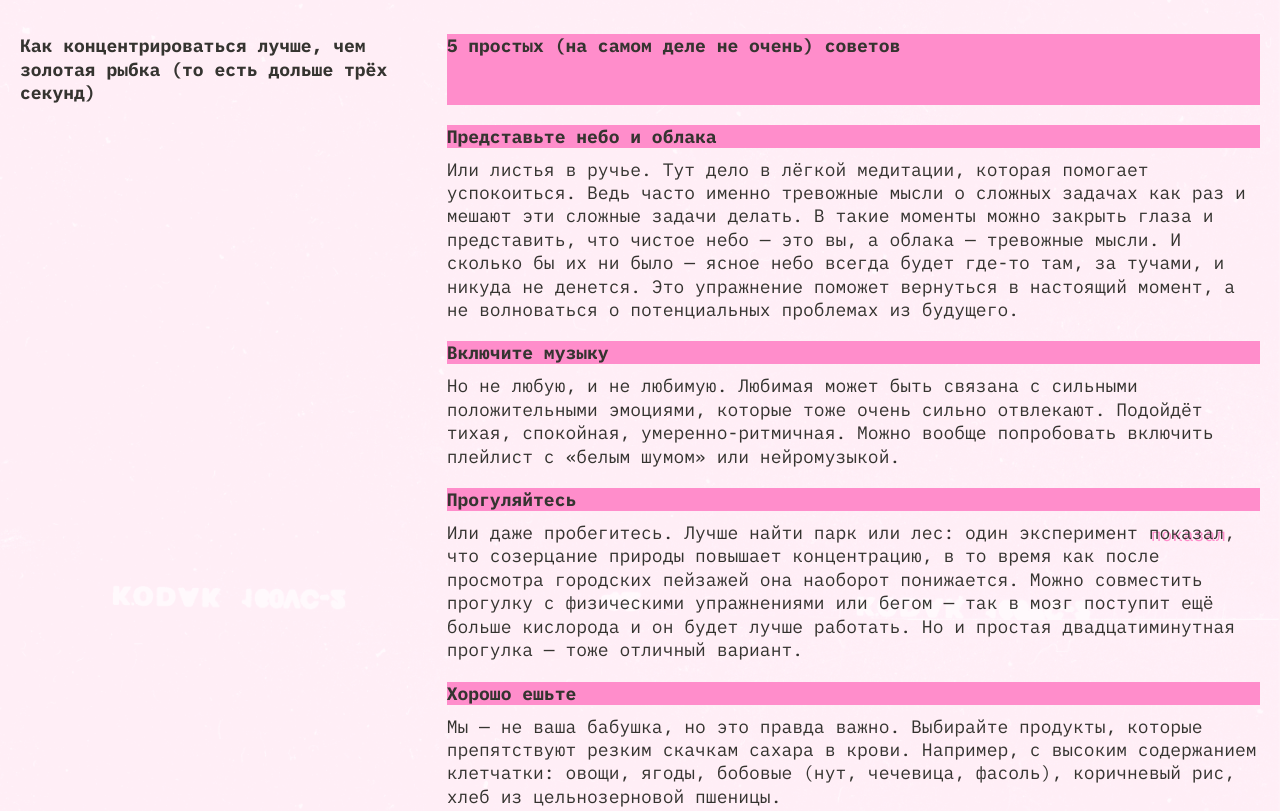
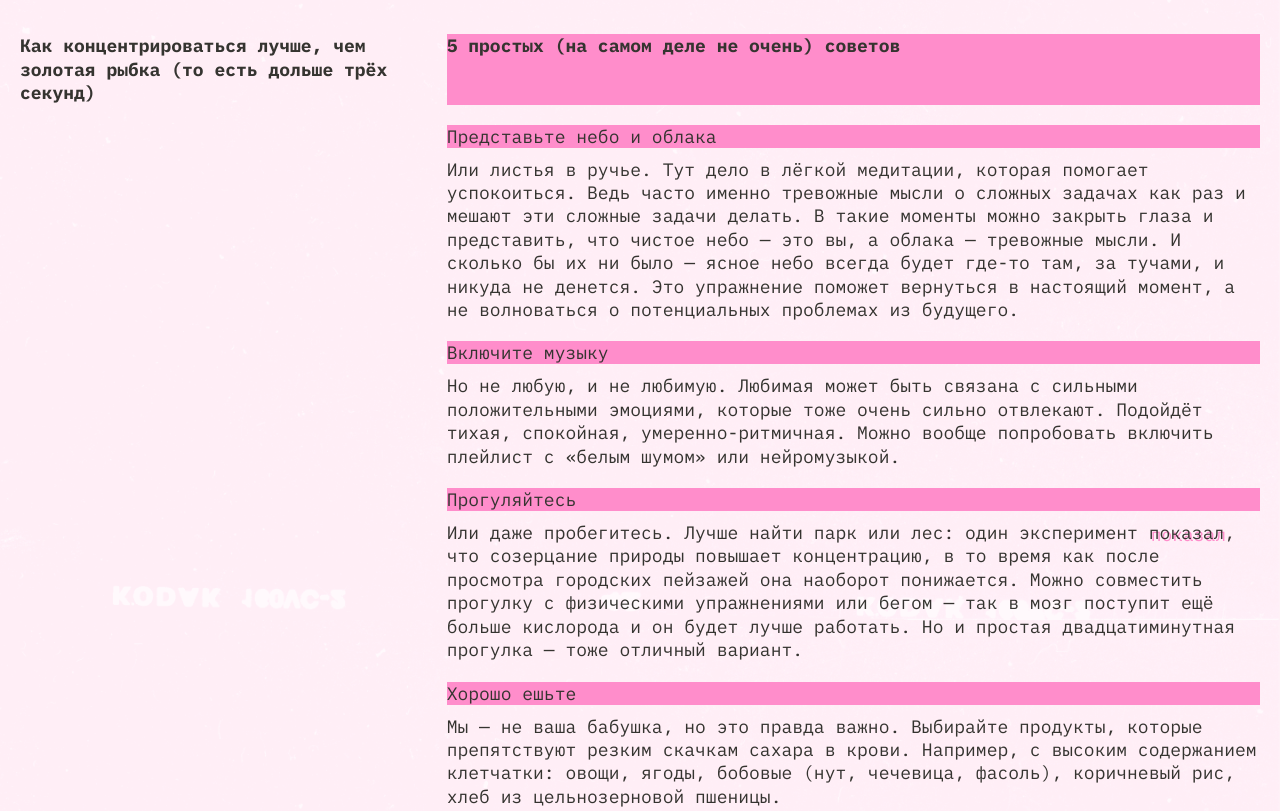
Before and after one commit to rafaelkhasanov/slozhno-sosredotochitsya-fd, a plain HTML site: page index.html in a window 1280 px wide. Shown: the part 1780-2591 px from the top of the page. Drawn offline with Linux system fonts and the light colour scheme.

Commit message:
Поправлена жирность заголовков в секции рекомендаций

```diff
--- a/styles/style.css
+++ b/styles/style.css
@@ -176,6 +176,10 @@
 
 .card-text-link:focus-visible, .card-text-link:focus{
   outline: 1px solid var(--pink);
+}
+
+.recommendations .card-title {
+  font-weight: 400;
 }
 
 .gallery {
```
